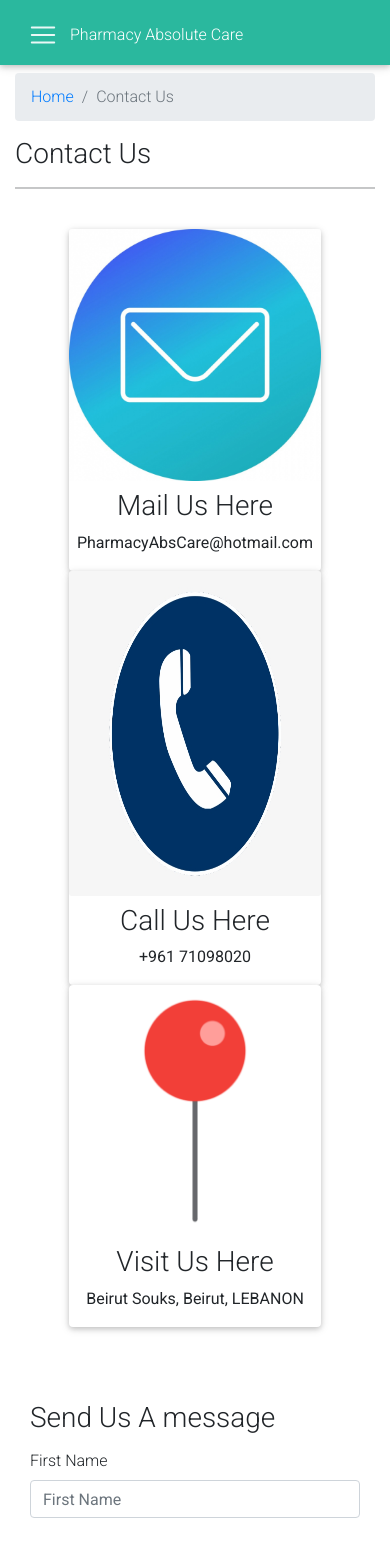
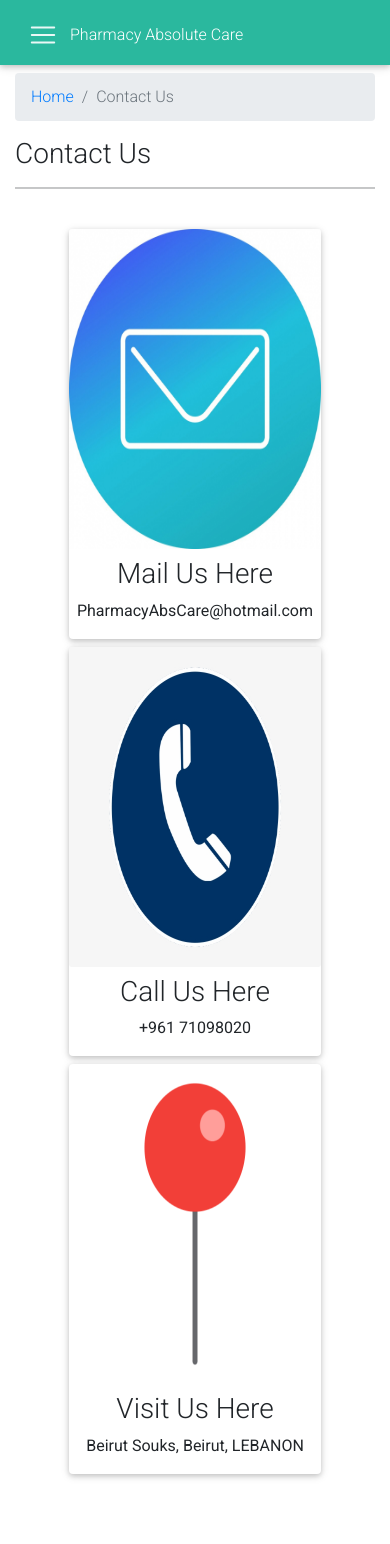
Before and after one commit to AnthonyFelefly/Project-Pharmacy, a React (Create React App) app: page /contactus in a window 390 px wide. Shown: the top 1544 px of the page. Built offline with nearby package versions, Linux system fonts and the light colour scheme.

Commit message:
Fixed Responsive Card Layout for small screen in Contact Us Page

```diff
--- a/src/components/NewContactComponent.js
+++ b/src/components/NewContactComponent.js
@@ -53,33 +53,33 @@ class Contact extends Component {
                     </div>
                     <div className="container ml-auto mr-auto">
                 <div className='row m-4'>
-                    <Col md={4} >
+                    <Col md={4} className="mb-2" >
 
-                    <Card cassName="col-xl-4 col-lg-4 col-md-4" height="400px" width="400px">
+                    <Card cassName="col-xl-4 col-lg-4 col-md-4 " height="400px" width="400px">
 
-                    <CardImg src="/assets/images/mail.png"/>
+                    <CardImg src="/assets/images/mail.png" style={{height:"320px"}}/>
                     <CardText className="contact text-center mb-30 mt-2">
                         <h3>Mail Us Here</h3>
                         <p>PharmacyAbsCare@hotmail.com</p>
                     </CardText>
                     </Card>
                     </Col>
-                    <Col md={4} >
+                    <Col md={4} className="mb-2">
 
-                    <Card cassName="col-xl-4 col-lg-4 col-md-4" height="400px" width="400px">
+                    <Card cassName="col-xl-4 col-lg-4 col-md-4 " height="400px" width="400px">
 
-                    <CardImg src="/assets/images/phone.png" style={{height:"325px"}}/>
+                    <CardImg src="/assets/images/phone.png" style={{height:"320px"}}/>
                     <CardText className="contact text-center mb-30 mt-2">
                         <h3>Call Us Here</h3>
                         <p>+961 71098020</p>
                     </CardText>
                     </Card>
                     </Col>
-                    <Col md={4} >
+                    <Col md={4} className="mb-2">
 
-                        <Card cassName="col-xl-4 col-lg-4 col-md-4" height="400px" width="400px">
+                        <Card cassName="col-xl-4 col-lg-4 col-md-4 m-2" height="400px" width="400px">
 
-                        <CardImg src="/assets/images/locationpin.png"/>
+                        <CardImg src="/assets/images/locationpin.png" style={{height:"320px"}}/>
                         <CardText className="contact text-center mb-30 mt-2">
                             <h3>Visit Us Here</h3>
                             <p>Beirut Souks, Beirut, LEBANON</p>
```
